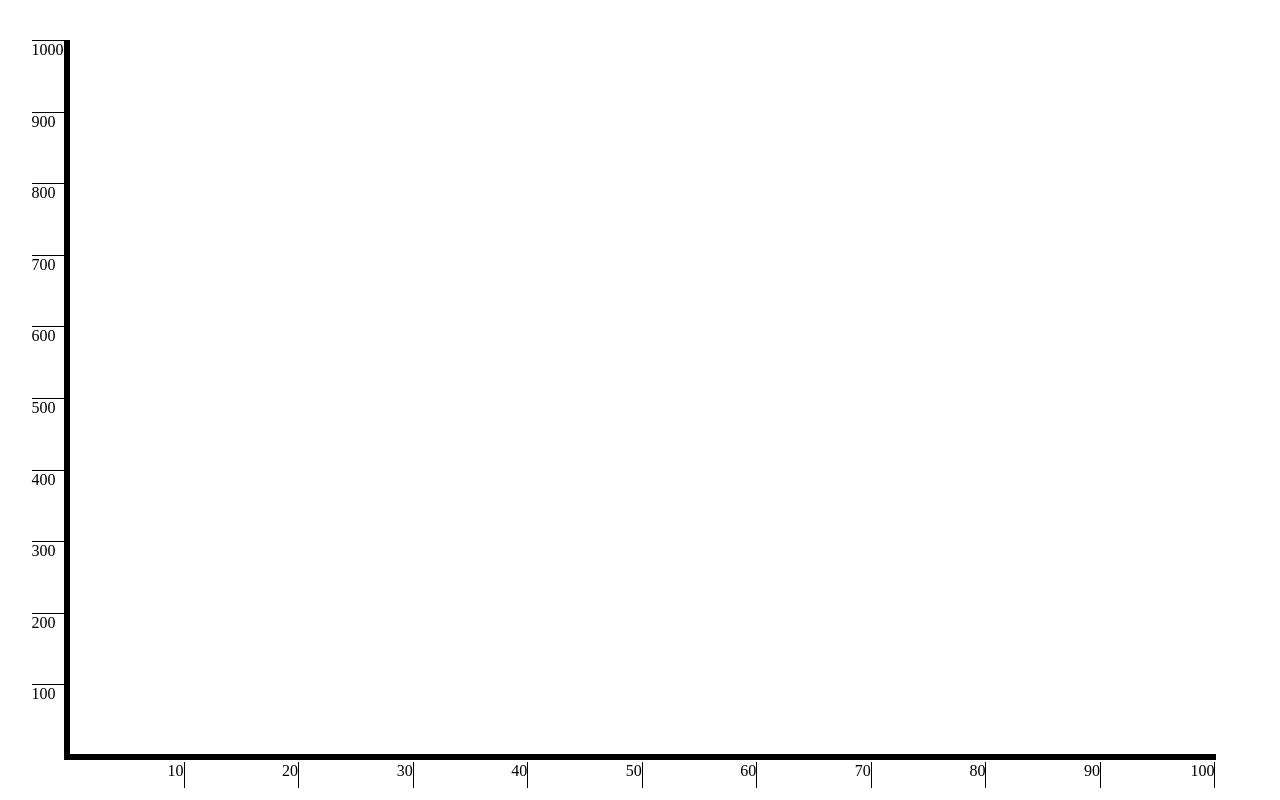
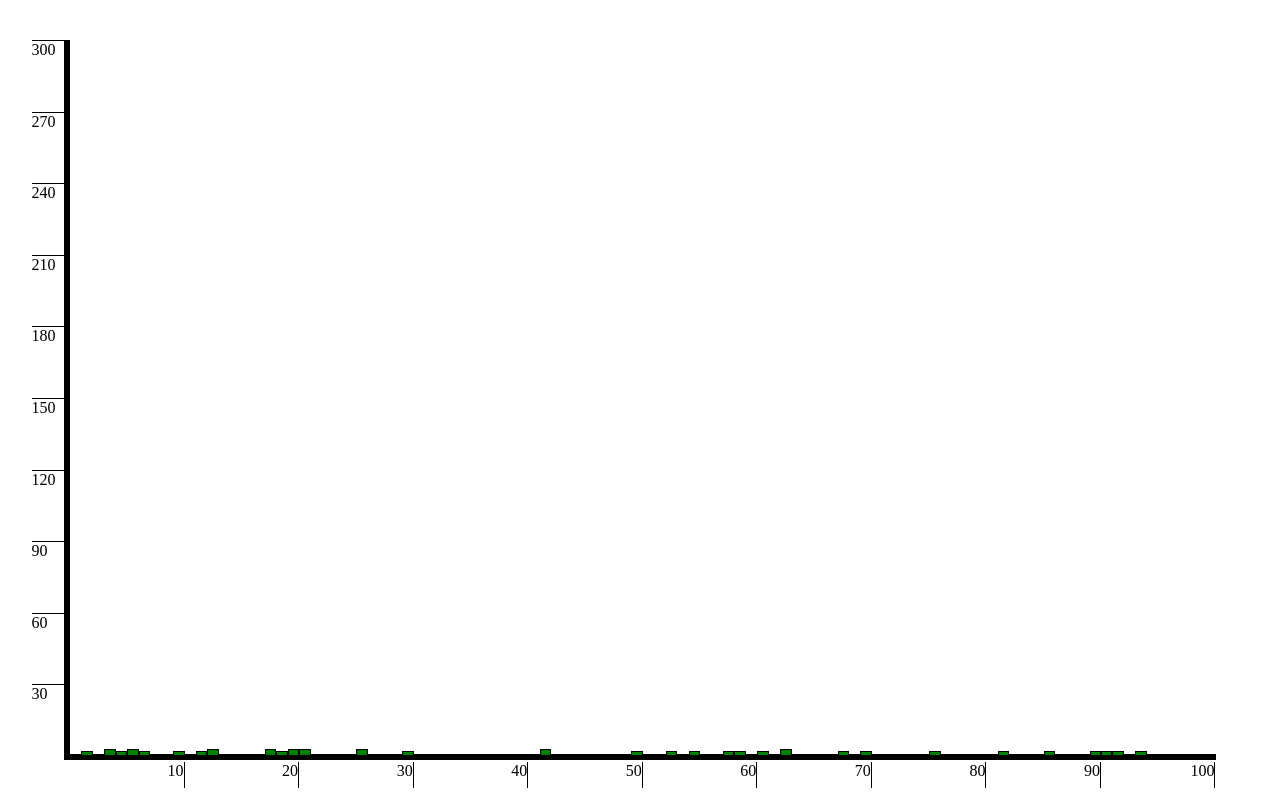
Before and after one commit to Scypyon/randomNumbers, a React (Create React App) app: page / in a window 1280 px wide. Built offline with nearby package versions, Linux system fonts and the light colour scheme.

Commit message:
change y from 1000  to 300

```diff
--- a/src/App.jsx
+++ b/src/App.jsx
@@ -47,7 +47,7 @@ const BottomStatsItem = styled.p`
 class App extends Component {
   state = {
     numbers: Array(100).fill(0),
-    leftItem: [1000, 900, 800, 700, 600, 500, 400, 300, 200, 100],
+    leftItem: [300, 270, 240, 210, 180, 150, 120, 90, 60, 30],
     bottomItem: [10, 20, 30, 40, 50, 60, 70, 80, 90, 100]
   };
   componentDidMount = () => {
--- a/src/components/Chart/index.jsx
+++ b/src/components/Chart/index.jsx
@@ -3,7 +3,7 @@ import styled from 'styled-components';
 
 const Item = styled.div`
     width:0.895vw;
-    height:${({count})=>count*0.0895}vh;
+    height:${({count})=>count*0.29833}vh;
     background-color: green;
     margin:0;
     padding:0;
```
